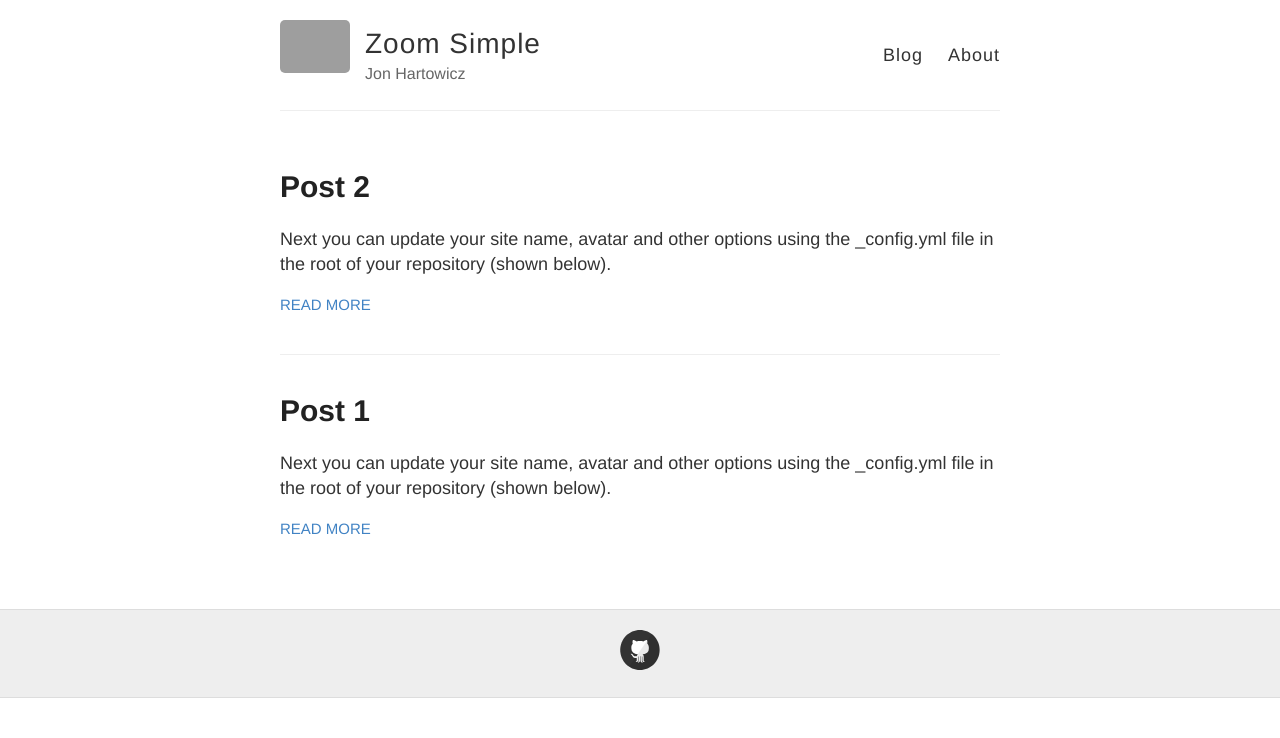
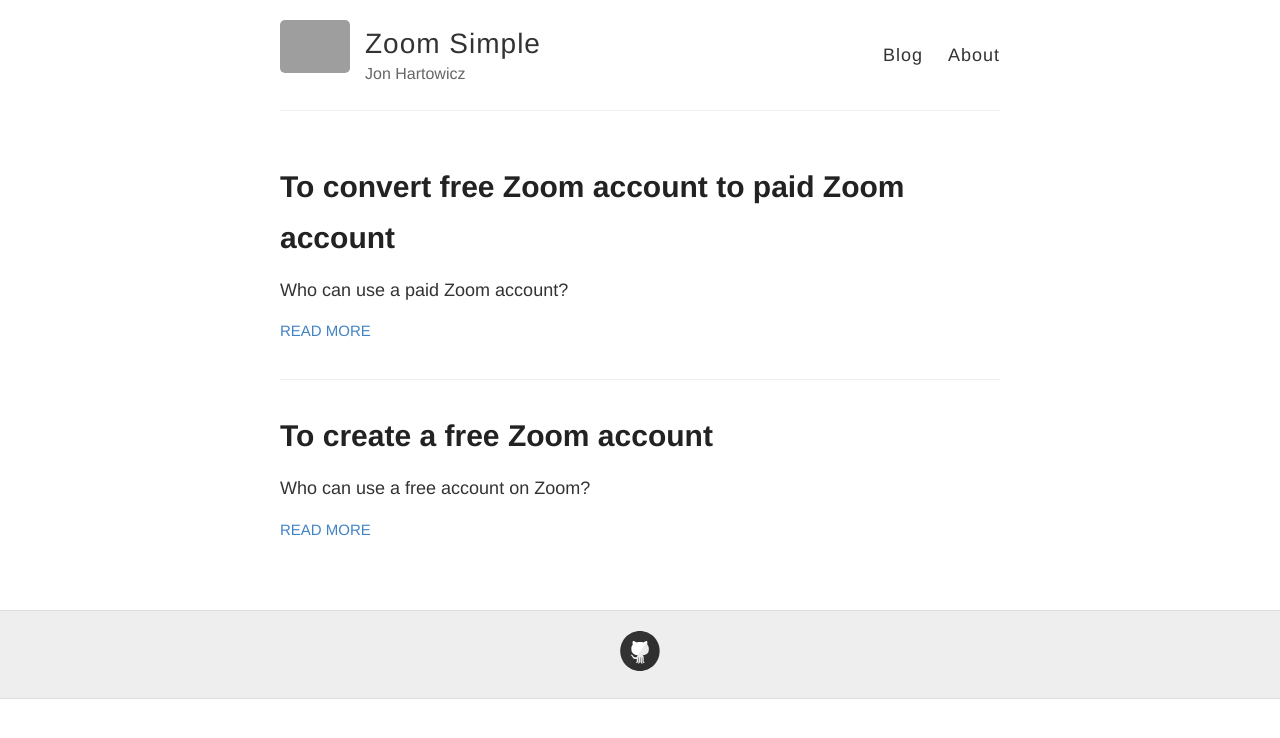
Before and after one commit to zoomsimple/zoomsimple.github.io, a Jekyll site: the page built from docs/index.html, in a window 1280 px wide. Shown: the top 738 px of the page. Built offline with Jekyll 4.4.1, drawn with Linux system fonts in a browser that asks for light colours; grey boxes are pictures that could not be loaded.

Commit message:
Begin 1st posts

```diff
--- a/docs/_posts/2021-03-12-post-1.md
+++ b/docs/_posts/2021-03-12-post-1.md
@@ -1,10 +1,12 @@
 ---
 layout: post
-title: Post 1
+title: To create a free Zoom account
 ---
 
-Next you can update your site name, avatar and other options using the _config.yml file in the root of your repository (shown below).
+Who can use a free account on Zoom?<br/>
+
+In your web browser, go to 'zoom.us'.
 
 ![_config.yml]({{ site.baseurl }}/images/config.png)
 
-The easiest way to make your first post is to edit this one. Go into /_posts/ and update the Hello World markdown file. For more instructions head over to the [Jekyll Now repository](https://github.com/barryclark/jekyll-now) on GitHub.
+Choose 'Sign Up'.
--- a/docs/_posts/2021-03-12-post-2.md
+++ b/docs/_posts/2021-03-12-post-2.md
@@ -1,10 +1,12 @@
 ---
 layout: post
-title: Post 2
+title: To convert free Zoom account to paid Zoom account
 ---
 
-Next you can update your site name, avatar and other options using the _config.yml file in the root of your repository (shown below).
+Who can use a paid Zoom account?
+
+In your web browser, go to 'zoom.us. Choose 'Pricing'.
 
 ![_config.yml]({{ site.baseurl }}/images/config.png)
 
-The easiest way to make your first post is to edit this one. Go into /_posts/ and update the Hello World markdown file. For more instructions head over to the [Jekyll Now repository](https://github.com/barryclark/jekyll-now) on GitHub.
+If you are interested, try a coupon from your favorite coupon website, for example, 'retailmenot.com'
```
